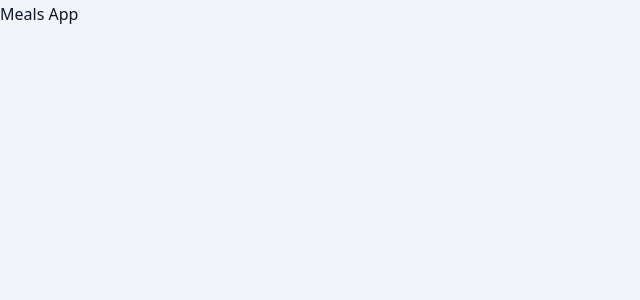
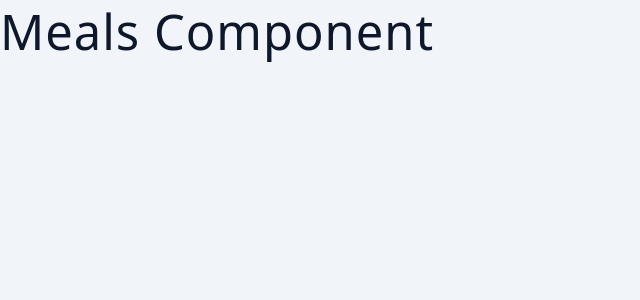
Before and after one commit to it-spectre-ru/react-meal-application, a React app: page / in a window 1280 px wide. Shown: the top 300 px of the page, without its empty margins (0-640 px from the left). Built offline with nearby package versions, Linux system fonts and the light colour scheme; the HTML template or start-up script is replaced by a standard one.

Commit message:
create structure project

```diff
--- a/src/App.jsx
+++ b/src/App.jsx
@@ -1,9 +1,17 @@
 import './App.css'
+
+import Favorites from './components/Favorites'
+import Meals from './components/Meals'
+import Modal from './components/Modal'
+import Search from './components/Search'
 
 export default function App() {
   return (
     <main>
-      Meals App
+      {/* <Search /> */}
+      {/* <Favorites /> */}
+      <Meals />
+      {/* <Modal /> */}
     </main>
   )
 }
--- /dev/null
+++ b/src/components/Favorites.jsx
@@ -0,0 +1,5 @@
+const Favorites = () => {
+  return <h1>Favorites Component</h1>
+}
+
+export default Favorites;
--- /dev/null
+++ b/src/components/Meals.jsx
@@ -0,0 +1,5 @@
+const Meals = () => {
+  return <h1>Meals Component</h1>
+}
+
+export default Meals;
--- /dev/null
+++ b/src/components/Modal.jsx
@@ -0,0 +1,5 @@
+const Modal = () => {
+  return <h1>Modal Component</h1>
+}
+
+export default Modal;
--- /dev/null
+++ b/src/components/Search.jsx
@@ -0,0 +1,5 @@
+const Search = () => {
+  return <h1>Search Component</h1>
+}
+
+export default Search;
```
Also changed, not shown: 1 other file (tests, documents, lock files or other folders).
